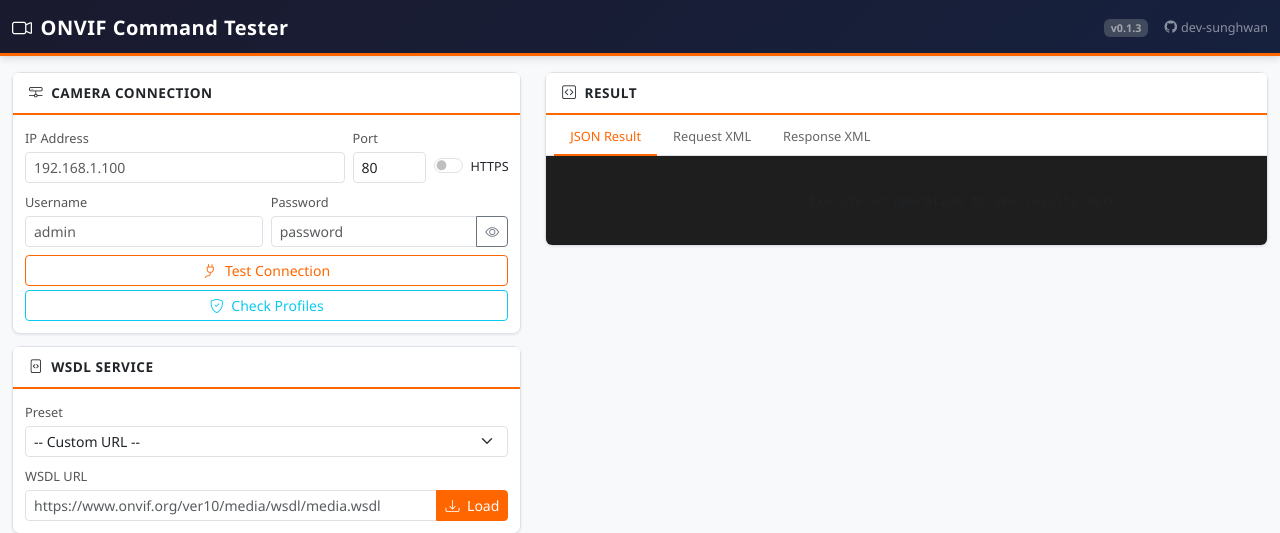
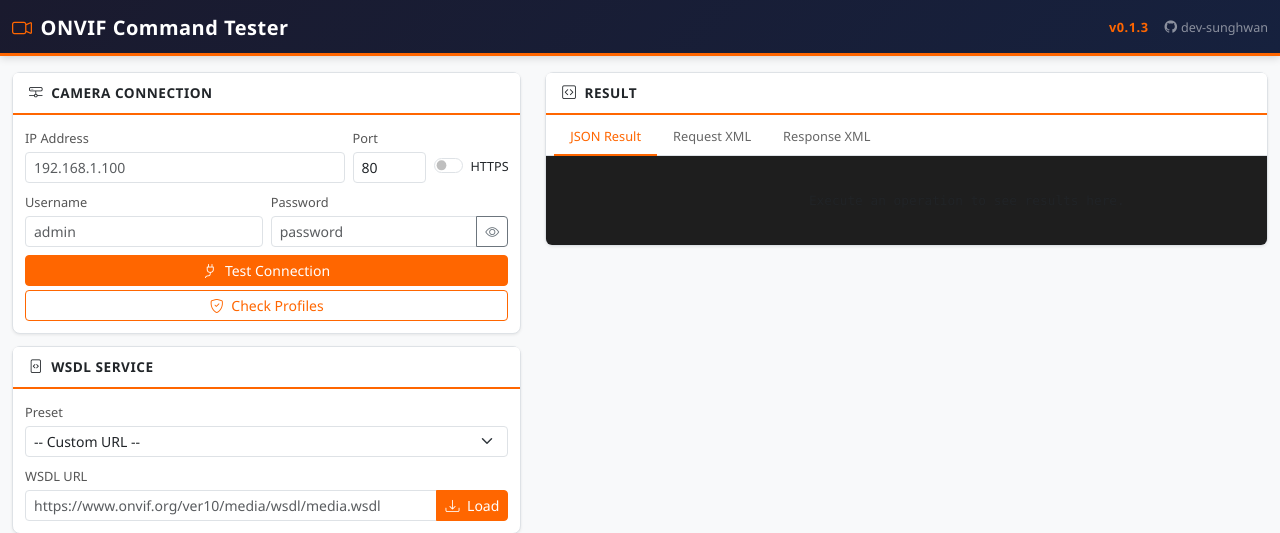
Before and after one commit to dev-sunghwan/onvif_test_tool, a Flask app: page / in a window 1280 px wide. Shown: the top 533 px of the page. Run offline with Flask 3, Linux system fonts and the light colour scheme; some libraries are stand-ins or nearby versions.

Commit message:
Improve UI design and add README screenshot
- Navbar: camera icon in orange, version as styled orange text
- Test Connection: filled orange (btn-primary)
- Check Profiles: orange outline (btn-outline-primary)
- Add main page screenshot to docs/ and README

Co-Authored-By: Claude Sonnet 4.6 <noreply@anthropic.com>

```diff
--- a/static/css/style.css
+++ b/static/css/style.css
@@ -22,6 +22,13 @@ body {
 
 .navbar-brand {
     font-weight: 700;
+    letter-spacing: 0.5px;
+}
+
+.navbar-version {
+    color: var(--hv-orange);
+    font-size: 0.8rem;
+    font-weight: 600;
     letter-spacing: 0.5px;
 }
 
--- a/templates/index.html
+++ b/templates/index.html
@@ -14,10 +14,10 @@
 <nav class="navbar navbar-dark position-relative">
     <div class="container-fluid">
         <span class="navbar-brand">
-            <i class="bi bi-camera-video me-2"></i>ONVIF Command Tester
+            <i class="bi bi-camera-video me-2" style="color: var(--hv-orange);"></i>ONVIF Command Tester
         </span>
         <div class="d-flex align-items-center gap-3">
-            <span class="badge bg-secondary bg-opacity-50 text-white-50">v{{ version }}</span>
+            <span class="navbar-version">v{{ version }}</span>
             <a href="https://github.com/dev-sunghwan" target="_blank" class="text-white-50 small text-decoration-none">
                 <i class="bi bi-github me-1"></i>dev-sunghwan
             </a>
@@ -76,12 +76,12 @@
                             </div>
                         </div>
                         <div class="col-12 mt-2">
-                            <button class="btn btn-sm btn-outline-primary w-100" id="btn-test-connection">
+                            <button class="btn btn-sm btn-primary w-100" id="btn-test-connection">
                                 <i class="bi bi-plug me-1"></i> Test Connection
                             </button>
                         </div>
                         <div class="col-12 mt-1">
-                            <button class="btn btn-sm btn-outline-info w-100" id="btn-check-profiles">
+                            <button class="btn btn-sm btn-outline-primary w-100" id="btn-check-profiles">
                                 <i class="bi bi-shield-check me-1"></i> Check Profiles
                             </button>
                         </div>
```
Also changed, not shown: README.md, 1 other file.
